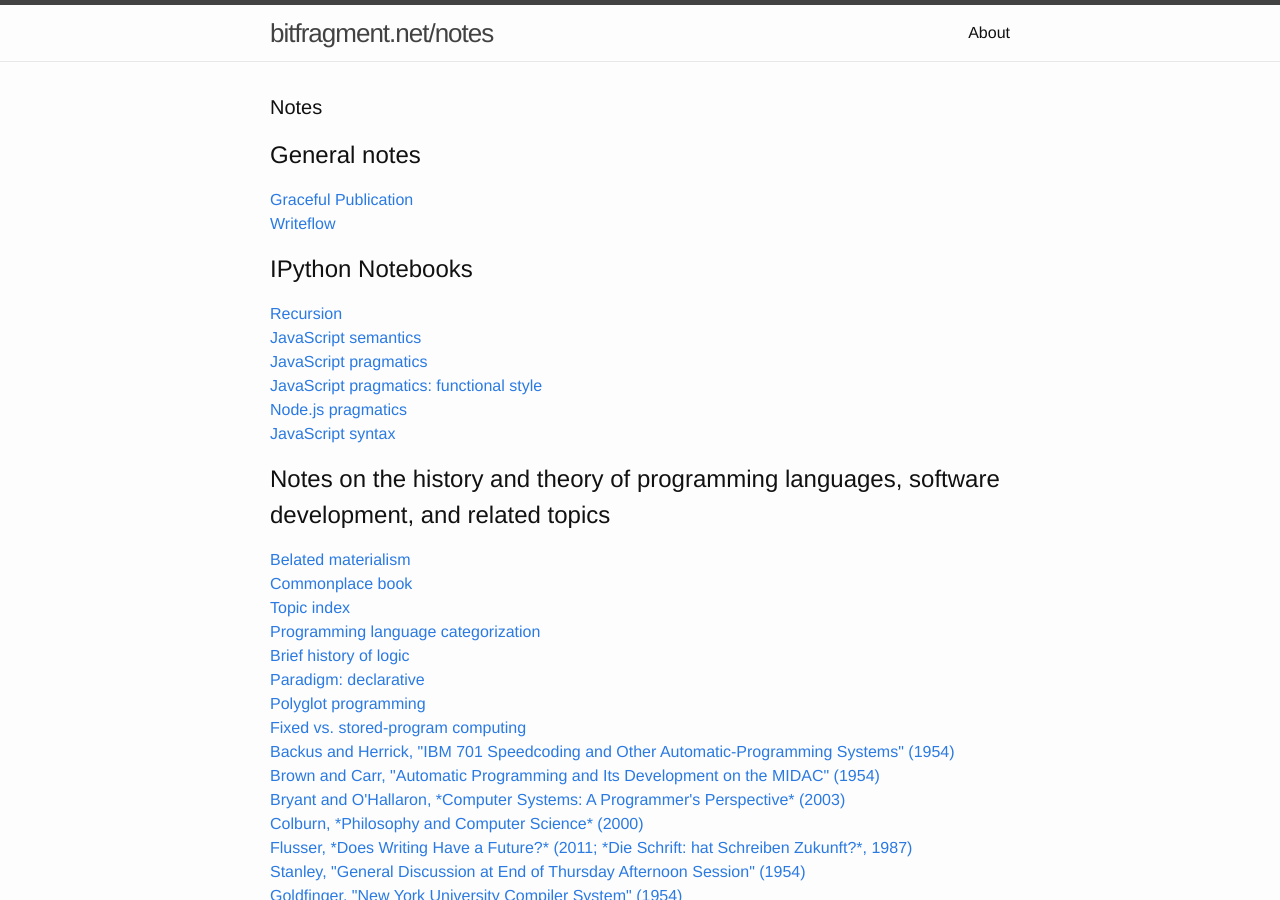
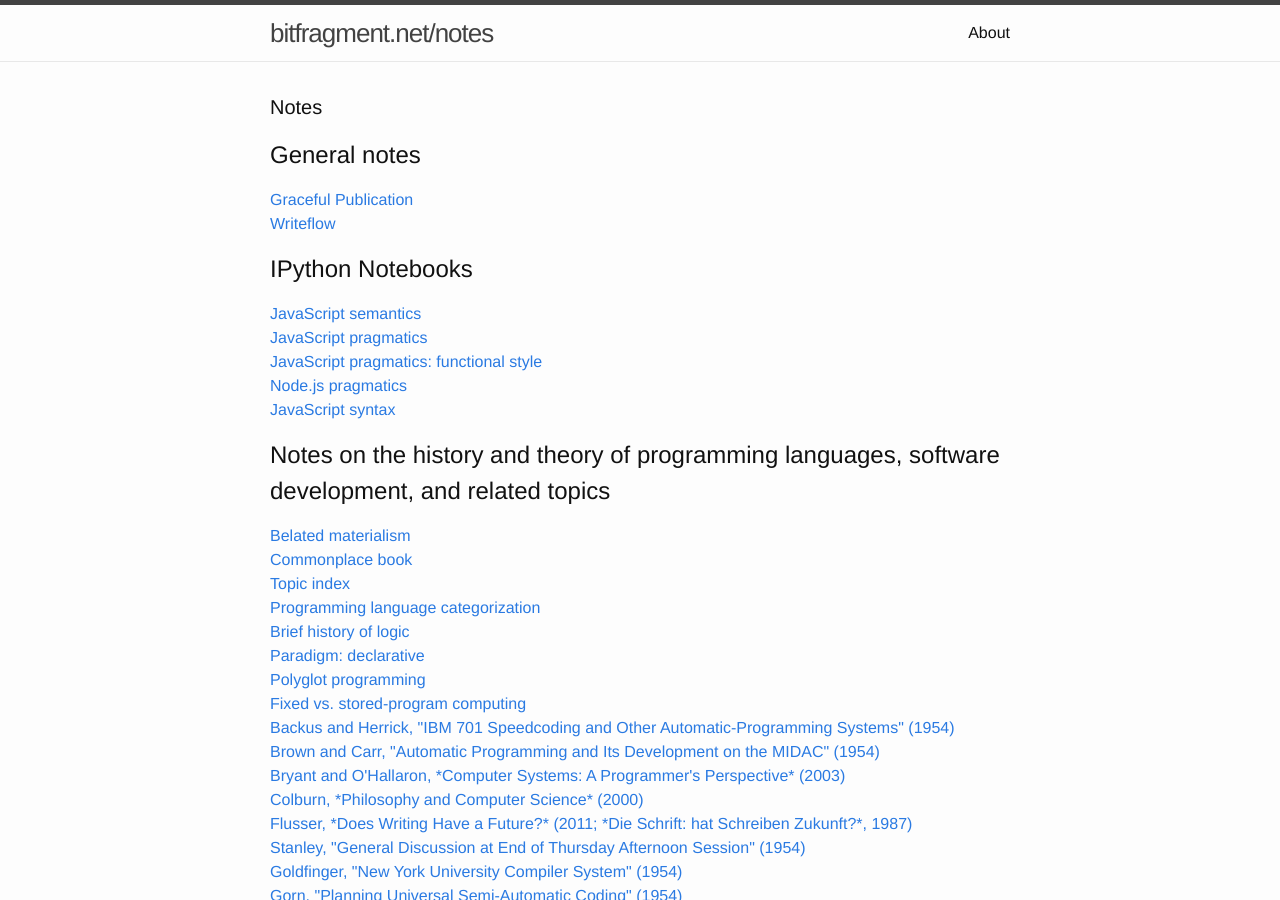
Before and after one commit to bitfragment/notes, a Jekyll site: the page built from index.html, in a window 1280 px wide and 900 px high. Built offline with Jekyll 4.4.1, drawn with Linux system fonts in a browser that asks for light colours.

Commit message:
Remove proglang-con-recursion.ipynb

```diff
--- a/_data/nbviewer.yml
+++ b/_data/nbviewer.yml
@@ -1,6 +1,3 @@
-- title: Recursion
-  url:   http://nbviewer.ipython.org/github/bitfragment/notes/blob/gh-pages/_proglang-notes/proglang-con-recursion.ipynb
-
 - title: JavaScript semantics
   url:   http://nbviewer.ipython.org/github/bitfragment/notes/blob/gh-pages/_proglang-notes/proglang-lng-javascript-semantics.ipynb
 
```
Also changed, not shown: 1 other file.
